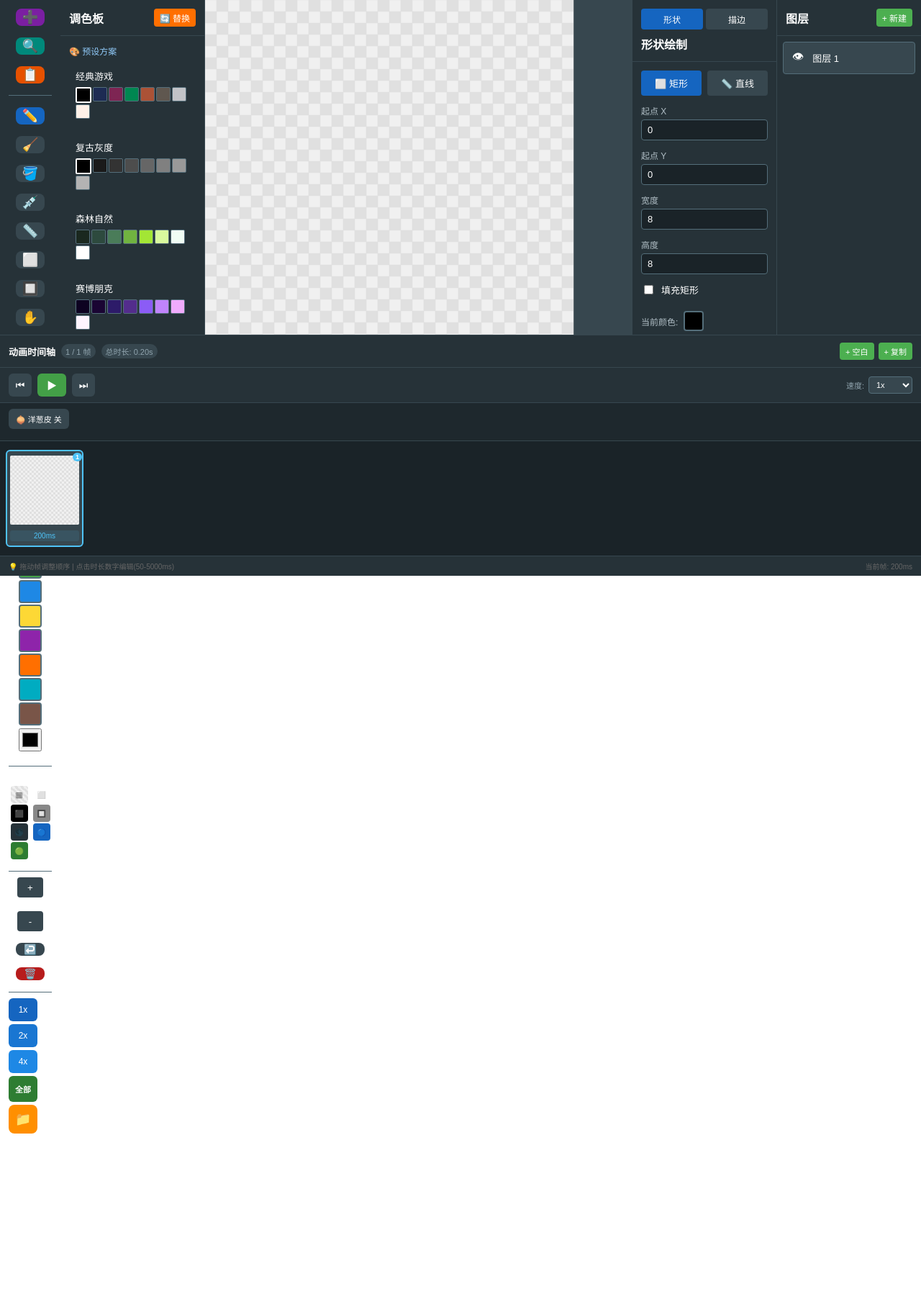
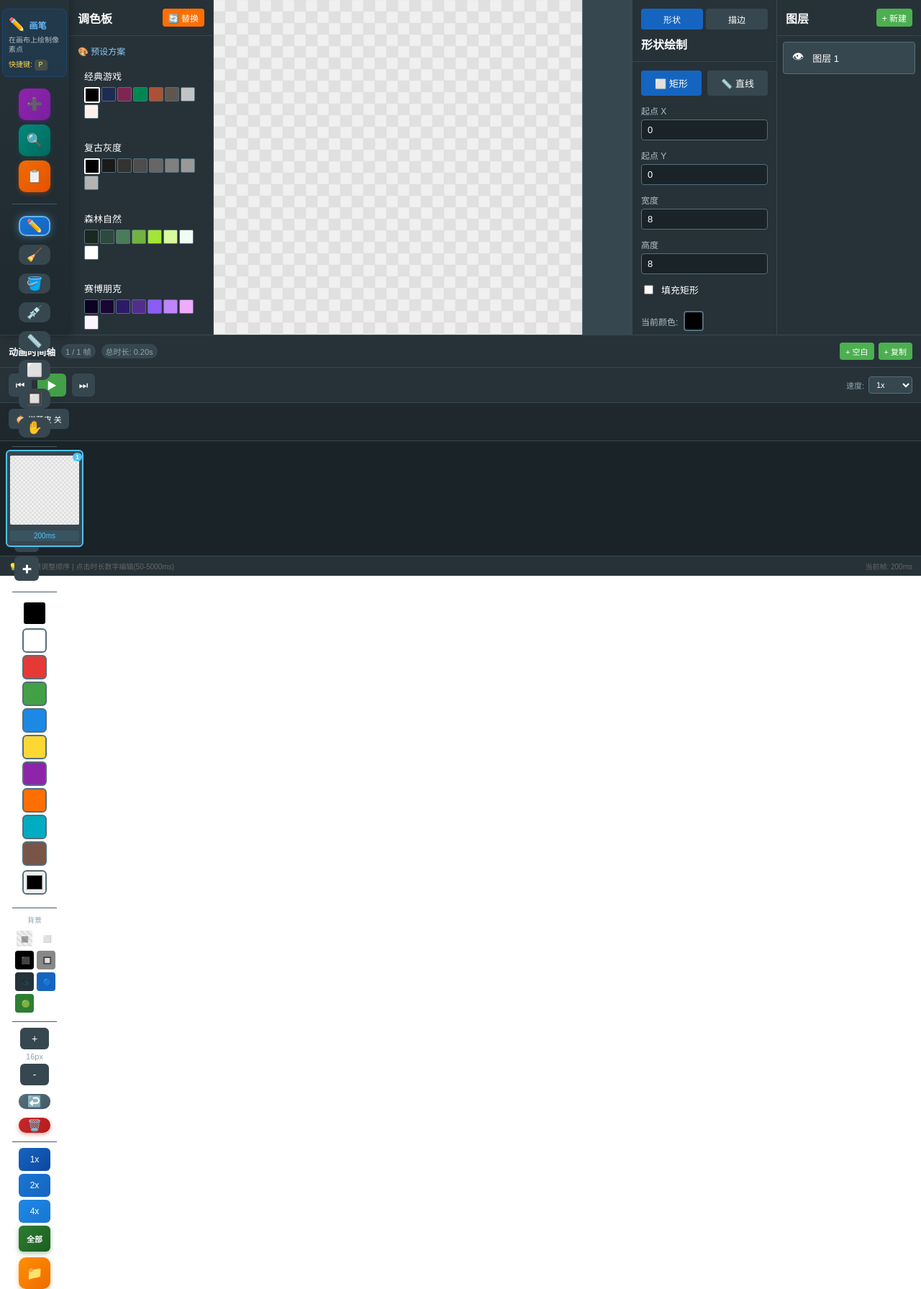
Before and after one commit to yuenlai/solo-6600008, a React (Vite) app in the folder frontend/: page / in a window 1280 px wide. Shown: the whole page at 72% size. Before the commit the page ends 1575 px from the top, so only its background shows below. Built offline with nearby package versions, Linux system fonts and the light colour scheme.

Commit message:
.1835502840582874:af01b14f73ab00382723c009ee12f969_6a25528faf95f8dc5097029d.6a255293af95f8dc5097029f.6a255293399ef0a8b32b5bbd:Trae CN.T(2026/6/7 19:14:27)

```diff
--- a/frontend/src/components/Toolbar.tsx
+++ b/frontend/src/components/Toolbar.tsx
@@ -1,19 +1,31 @@
-import React from 'react';
+import React, { useState } from 'react';
 import { useCanvasStore } from '../store/canvas';
 import { Tool, MirrorMode, BackgroundMode } from '../types';
 
-const MIRROR_MODES: { key: MirrorMode; label: string; title: string }[] = [
-  { key: 'none', label: '◯', title: '关闭镜像' },
-  { key: 'horizontal', label: '↔', title: '水平镜像' },
-  { key: 'vertical', label: '↕', title: '垂直镜像' },
-  { key: 'both', label: '✚', title: '双向镜像' },
+interface ToolInfo {
+  key: Tool;
+  label: string;
+  name: string;
+  description: string;
+  shortcut: string;
+}
+
+const TOOLS: ToolInfo[] = [
+  { key: 'pen', label: '✏️', name: '画笔', description: '在画布上绘制像素点', shortcut: 'P' },
+  { key: 'eraser', label: '🧹', name: '橡皮擦', description: '擦除画布上的像素', shortcut: 'E' },
+  { key: 'fill', label: '🪣', name: '填充', description: '填充相邻的同色区域', shortcut: 'G' },
+  { key: 'picker', label: '💉', name: '取色器', description: '从画布上拾取颜色', shortcut: 'I' },
+  { key: 'line', label: '📏', name: '直线', description: '绘制直线形状', shortcut: 'L' },
+  { key: 'rect', label: '⬜', name: '矩形', description: '绘制矩形形状', shortcut: 'R' },
+  { key: 'select', label: '🔲', name: '选择', description: '选择并移动区域', shortcut: 'V' },
+  { key: 'hand', label: '✋', name: '抓手', description: '拖动平移画布', shortcut: 'H' },
 ];
 
-const TOOLS: { key: Tool; label: string }[] = [
-  { key: 'pen', label: '✏️' }, { key: 'eraser', label: '🧹' },
-  { key: 'fill', label: '🪣' }, { key: 'picker', label: '💉' },
-  { key: 'line', label: '📏' }, { key: 'rect', label: '⬜' },
-  { key: 'select', label: '🔲' }, { key: 'hand', label: '✋' },
+const MIRROR_MODES: { key: MirrorMode; label: string; title: string; description: string }[] = [
+  { key: 'none', label: '◯', title: '关闭镜像', description: '禁用镜像绘制' },
+  { key: 'horizontal', label: '↔', title: '水平镜像', description: '沿垂直轴对称绘制' },
+  { key: 'vertical', label: '↕', title: '垂直镜像', description: '沿水平轴对称绘制' },
+  { key: 'both', label: '✚', title: '双向镜像', description: '同时沿两轴对称绘制' },
 ];
 
 const PALETTE = ['#000000','#ffffff','#e53935','#43a047','#1e88e5','#fdd835','#8e24aa','#ff6f00','#00acc1','#795548'];
@@ -28,63 +40,211 @@ const BACKGROUND_MODES: { key: BackgroundMode; label: string; title: string; col
   { key: 'green', label: '🟢', title: '绿色', color: '#2e7d32' },
 ];
 
+interface HoverState {
+  type: 'tool' | 'action' | 'mirror' | 'background';
+  key: string;
+  x: number;
+  y: number;
+}
+
 export const Toolbar: React.FC = () => {
   const { tool, setTool, color, setColor, zoom, setZoom, clearCanvas, undo, exportPNG, exportMultiSizePNG, toggleDraftPanel, toggleNewCanvasModal, toggleResizeCanvasModal, toggleTemplatePanel, mirrorMode, setMirrorMode, backgroundMode, setBackgroundMode } = useCanvasStore();
+  const [hover, setHover] = useState<HoverState | null>(null);
+
+  const currentTool = TOOLS.find(t => t.key === tool);
+
+  const getToolTipContent = () => {
+    if (!hover) return null;
+    if (hover.type === 'tool') {
+      const t = TOOLS.find(x => x.key === hover.key);
+      return t ? { name: t.name, description: t.description, shortcut: t.shortcut } : null;
+    }
+    if (hover.type === 'mirror') {
+      const m = MIRROR_MODES.find(x => x.key === hover.key);
+      return m ? { name: m.title, description: m.description, shortcut: '' } : null;
+    }
+    const actionTips: Record<string, { name: string; description: string; shortcut: string }> = {
+      new: { name: '新建画布', description: '创建新的像素画布', shortcut: 'Ctrl+N' },
+      resize: { name: '缩放画布', description: '调整画布尺寸', shortcut: '' },
+      template: { name: '像素模板', description: '从模板库选择', shortcut: '' },
+      undo: { name: '撤销', description: '撤销上一步操作', shortcut: 'Ctrl+Z' },
+      clear: { name: '清空画布', description: '清除当前图层内容', shortcut: '' },
+      export1: { name: '导出 PNG (1x)', description: '导出原始尺寸图片', shortcut: '' },
+      export2: { name: '导出 PNG (2x)', description: '导出2倍放大图片', shortcut: '' },
+      export4: { name: '导出 PNG (4x)', description: '导出4倍放大图片', shortcut: '' },
+      exportAll: { name: '批量导出', description: '同时导出1x/2x/4x尺寸', shortcut: '' },
+      draft: { name: '本地草稿箱', description: '查看和管理保存的草稿', shortcut: '' },
+    };
+    return actionTips[hover.key] || null;
+  };
+
+  const tipContent = getToolTipContent();
+
   return (
-    <div style={{ display: 'flex', flexDirection: 'column', gap: '16px', padding: '12px', background: '#263238', color: '#fff', width: '60px', alignItems: 'center' }}>
-      <button onClick={toggleNewCanvasModal} title="新建画布" style={{ width: '40px', height: '40px', borderRadius: '8px', border: 'none', background: '#7b1fa2', color: '#fff', cursor: 'pointer', fontSize: '18px' }}>➕</button>
-      <button onClick={toggleResizeCanvasModal} title="缩放画布" style={{ width: '40px', height: '40px', borderRadius: '8px', border: 'none', background: '#00897b', color: '#fff', cursor: 'pointer', fontSize: '18px' }}>🔍</button>
-      <button onClick={toggleTemplatePanel} title="像素模板" style={{ width: '40px', height: '40px', borderRadius: '8px', border: 'none', background: '#e65100', color: '#fff', cursor: 'pointer', fontSize: '18px' }}>📋</button>
-      <div style={{ borderTop: '1px solid #546e7a', width: '100%' }} />
+    <div style={{ position: 'relative', display: 'flex', flexDirection: 'column', gap: '12px', padding: '12px', background: 'linear-gradient(180deg, #263238 0%, #1e2a2f 100%)', color: '#fff', width: '72px', alignItems: 'center', boxShadow: '2px 0 12px rgba(0,0,0,0.3)' }}>
+      {currentTool && (
+        <div style={{ width: '100%', padding: '10px 8px', background: 'rgba(21, 101, 192, 0.15)', borderRadius: '8px', border: '1px solid rgba(21, 101, 192, 0.3)', marginBottom: '4px' }}>
+          <div style={{ display: 'flex', alignItems: 'center', gap: '6px', marginBottom: '4px' }}>
+            <span style={{ fontSize: '18px' }}>{currentTool.label}</span>
+            <span style={{ fontSize: '12px', fontWeight: 'bold', color: '#64b5f6' }}>{currentTool.name}</span>
+          </div>
+          <div style={{ fontSize: '10px', color: '#b0bec5', lineHeight: '1.3' }}>{currentTool.description}</div>
+          <div style={{ marginTop: '6px', fontSize: '10px', color: '#ffd54f' }}>
+            快捷键: <span style={{ background: 'rgba(255,213,79,0.15)', padding: '2px 6px', borderRadius: '4px', fontFamily: 'monospace' }}>{currentTool.shortcut}</span>
+          </div>
+        </div>
+      )}
+      <div style={{ display: 'flex', flexDirection: 'column', gap: '6px', width: '100%', alignItems: 'center' }}>
+        <button
+          onClick={toggleNewCanvasModal}
+          onMouseEnter={(e) => setHover({ type: 'action', key: 'new', x: e.clientX, y: e.clientY })}
+          onMouseLeave={() => setHover(null)}
+          style={{ width: '44px', height: '44px', borderRadius: '10px', border: 'none', background: 'linear-gradient(135deg, #8e24aa 0%, #7b1fa2 100%)', color: '#fff', cursor: 'pointer', fontSize: '18px', transition: 'all 0.2s', boxShadow: '0 2px 6px rgba(123, 31, 162, 0.4)' }}
+        >➕</button>
+        <button
+          onClick={toggleResizeCanvasModal}
+          onMouseEnter={(e) => setHover({ type: 'action', key: 'resize', x: e.clientX, y: e.clientY })}
+          onMouseLeave={() => setHover(null)}
+          style={{ width: '44px', height: '44px', borderRadius: '10px', border: 'none', background: 'linear-gradient(135deg, #00897b 0%, #00695c 100%)', color: '#fff', cursor: 'pointer', fontSize: '18px', transition: 'all 0.2s', boxShadow: '0 2px 6px rgba(0, 105, 92, 0.4)' }}
+        >🔍</button>
+        <button
+          onClick={toggleTemplatePanel}
+          onMouseEnter={(e) => setHover({ type: 'action', key: 'template', x: e.clientX, y: e.clientY })}
+          onMouseLeave={() => setHover(null)}
+          style={{ width: '44px', height: '44px', borderRadius: '10px', border: 'none', background: 'linear-gradient(135deg, #ef6c00 0%, #e65100 100%)', color: '#fff', cursor: 'pointer', fontSize: '18px', transition: 'all 0.2s', boxShadow: '0 2px 6px rgba(230, 81, 0, 0.4)' }}
+        >📋</button>
+      </div>
+      <div style={{ borderTop: '1px solid #455a64', width: '85%', margin: '4px 0' }} />
       {TOOLS.map(t => (
-        <button key={t.key} onClick={() => setTool(t.key)} title={t.key}
-          style={{ width: '40px', height: '40px', borderRadius: '8px', border: 'none',
-            background: tool === t.key ? '#1565c0' : '#37474f', cursor: 'pointer', fontSize: '18px' }}>{t.label}</button>
+        <button
+          key={t.key}
+          onClick={() => setTool(t.key)}
+          onMouseEnter={(e) => setHover({ type: 'tool', key: t.key, x: e.clientX, y: e.clientY })}
+          onMouseLeave={() => setHover(null)}
+          style={{
+            width: '44px', height: '44px', borderRadius: '10px', border: tool === t.key ? '2px solid #64b5f6' : '2px solid transparent',
+            background: tool === t.key ? 'linear-gradient(135deg, #1976d2 0%, #1565c0 100%)' : '#37474f',
+            cursor: 'pointer', fontSize: '18px', transition: 'all 0.2s',
+            boxShadow: tool === t.key ? '0 0 12px rgba(100, 181, 246, 0.5)' : 'none',
+          }}
+        >{t.label}</button>
       ))}
-      <div style={{ borderTop: '1px solid #546e7a', width: '100%', paddingTop: '8px' }}>
-        <div style={{ fontSize: '10px', marginBottom: '4px', textAlign: 'center' }}>镜像</div>
+      <div style={{ borderTop: '1px solid #455a64', width: '85%', paddingTop: '8px' }}>
+        <div style={{ fontSize: '10px', marginBottom: '6px', textAlign: 'center', color: '#90a4ae', fontWeight: 500 }}>镜像</div>
         {MIRROR_MODES.map(m => (
-          <button key={m.key} onClick={() => setMirrorMode(m.key)} title={m.title}
-            style={{ width: '32px', height: '32px', borderRadius: '4px', border: 'none', margin: '2px',
-              background: mirrorMode === m.key ? '#ff6f00' : '#37474f', color: '#fff', cursor: 'pointer', fontSize: '14px' }}>{m.label}</button>
+          <button
+            key={m.key}
+            onClick={() => setMirrorMode(m.key)}
+            onMouseEnter={(e) => setHover({ type: 'mirror', key: m.key, x: e.clientX, y: e.clientY })}
+            onMouseLeave={() => setHover(null)}
+            style={{ width: '34px', height: '34px', borderRadius: '6px', border: mirrorMode === m.key ? '2px solid #ffb74d' : '2px solid transparent', margin: '3px',
+              background: mirrorMode === m.key ? 'linear-gradient(135deg, #ff8f00 0%, #ef6c00 100%)' : '#37474f', color: '#fff', cursor: 'pointer', fontSize: '14px', transition: 'all 0.2s' }}
+          >{m.label}</button>
         ))}
       </div>
-      <div style={{ borderTop: '1px solid #546e7a', width: '100%', paddingTop: '8px' }}>
+      <div style={{ borderTop: '1px solid #455a64', width: '85%', paddingTop: '8px' }}>
         {PALETTE.map(c => (
-          <div key={c} onClick={() => setColor(c)}
-            style={{ width: '28px', height: '28px', margin: '2px auto', borderRadius: '4px', background: c,
-              border: color === c ? '3px solid #fff' : '2px solid #546e7a', cursor: 'pointer' }} />
+          <div
+            key={c}
+            onClick={() => setColor(c)}
+            style={{ width: '30px', height: '30px', margin: '3px auto', borderRadius: '6px', background: c,
+              border: color === c ? '3px solid #fff' : '2px solid #546e7a', cursor: 'pointer', transition: 'all 0.2s', boxShadow: color === c ? '0 0 8px rgba(255,255,255,0.4)' : 'none' }}
+          />
         ))}
         <input type="color" value={color} onChange={e => setColor(e.target.value)}
-          style={{ width: '32px', height: '32px', margin: '4px auto', display: 'block', cursor: 'pointer' }} />
+          style={{ width: '34px', height: '34px', margin: '6px auto', display: 'block', cursor: 'pointer', borderRadius: '6px', border: '2px solid #546e7a' }} />
       </div>
-      <div style={{ borderTop: '1px solid #546e7a', width: '100%', paddingTop: '8px' }}>
-        <div style={{ fontSize: '10px', marginBottom: '4px', textAlign: 'center' }}>背景</div>
-        <div style={{ display: 'grid', gridTemplateColumns: 'repeat(2, 1fr)', gap: '2px', justifyItems: 'center' }}>
+      <div style={{ borderTop: '1px solid #455a64', width: '85%', paddingTop: '8px' }}>
+        <div style={{ fontSize: '10px', marginBottom: '6px', textAlign: 'center', color: '#90a4ae', fontWeight: 500 }}>背景</div>
+        <div style={{ display: 'grid', gridTemplateColumns: 'repeat(2, 1fr)', gap: '4px', justifyItems: 'center', padding: '0 4px' }}>
           {BACKGROUND_MODES.map(bg => (
-            <button key={bg.key} onClick={() => setBackgroundMode(bg.key)} title={bg.title}
-              style={{ width: '24px', height: '24px', borderRadius: '4px', border: 'none',
+            <button
+              key={bg.key}
+              onClick={() => setBackgroundMode(bg.key)}
+              title={bg.title}
+              style={{ width: '26px', height: '26px', borderRadius: '4px', border: backgroundMode === bg.key ? '2px solid #fff' : '2px solid transparent',
                 background: Array.isArray(bg.color) ? `linear-gradient(45deg, ${bg.color[0]} 25%, ${bg.color[1]} 25%, ${bg.color[1]} 50%, ${bg.color[0]} 50%, ${bg.color[0]} 75%, ${bg.color[1]} 75%)` : bg.color,
                 backgroundSize: Array.isArray(bg.color) ? '8px 8px' : 'auto',
-                boxShadow: backgroundMode === bg.key ? '0 0 0 2px #fff' : 'none',
-                cursor: 'pointer', fontSize: '10px' }}>{bg.label}</button>
+                cursor: 'pointer', fontSize: '10px', transition: 'all 0.2s' }}
+            >{bg.label}</button>
           ))}
         </div>
       </div>
-      <div style={{ borderTop: '1px solid #546e7a', width: '100%', paddingTop: '8px', display: 'flex', flexDirection: 'column', gap: '4px', alignItems: 'center' }}>
-        <button onClick={() => setZoom(Math.min(zoom + 4, 40))} style={{ width: '36px', height: '28px', borderRadius: '4px', border: 'none', background: '#37474f', color: '#fff', cursor: 'pointer' }}>+</button>
-        <span style={{ fontSize: '10px' }}>{zoom}px</span>
-        <button onClick={() => setZoom(Math.max(zoom - 4, 4))} style={{ width: '36px', height: '28px', borderRadius: '4px', border: 'none', background: '#37474f', color: '#fff', cursor: 'pointer' }}>-</button>
+      <div style={{ borderTop: '1px solid #455a64', width: '85%', paddingTop: '8px', display: 'flex', flexDirection: 'column', gap: '4px', alignItems: 'center' }}>
+        <button onClick={() => setZoom(Math.min(zoom + 4, 40))} style={{ width: '40px', height: '30px', borderRadius: '6px', border: 'none', background: '#37474f', color: '#fff', cursor: 'pointer', fontSize: '14px', transition: 'all 0.2s' }}>+</button>
+        <span style={{ fontSize: '11px', color: '#90a4ae', fontWeight: 500 }}>{zoom}px</span>
+        <button onClick={() => setZoom(Math.max(zoom - 4, 4))} style={{ width: '40px', height: '30px', borderRadius: '6px', border: 'none', background: '#37474f', color: '#fff', cursor: 'pointer', fontSize: '14px', transition: 'all 0.2s' }}>-</button>
       </div>
-      <button onClick={undo} style={{ width: '40px', height: '40px', borderRadius: '8px', border: 'none', background: '#37474f', cursor: 'pointer', fontSize: '14px' }}>↩️</button>
-      <button onClick={clearCanvas} style={{ width: '40px', height: '40px', borderRadius: '8px', border: 'none', background: '#b71c1c', color: '#fff', cursor: 'pointer', fontSize: '14px' }}>🗑️</button>
-      <div style={{ borderTop: '1px solid #546e7a', width: '100%', paddingTop: '8px' }}>
-        <button onClick={() => exportPNG(1)} title="导出 PNG (1x)" style={{ width: '40px', height: '32px', borderRadius: '6px', border: 'none', background: '#1565c0', color: '#fff', cursor: 'pointer', fontSize: '12px', marginBottom: '4px' }}>1x</button>
-        <button onClick={() => exportPNG(2)} title="导出 PNG (2x)" style={{ width: '40px', height: '32px', borderRadius: '6px', border: 'none', background: '#1976d2', color: '#fff', cursor: 'pointer', fontSize: '12px', marginBottom: '4px' }}>2x</button>
-        <button onClick={() => exportPNG(4)} title="导出 PNG (4x)" style={{ width: '40px', height: '32px', borderRadius: '6px', border: 'none', background: '#1e88e5', color: '#fff', cursor: 'pointer', fontSize: '12px', marginBottom: '4px' }}>4x</button>
-        <button onClick={() => exportMultiSizePNG()} title="批量导出 (1x+2x+4x)" style={{ width: '40px', height: '36px', borderRadius: '6px', border: 'none', background: '#2e7d32', color: '#fff', cursor: 'pointer', fontSize: '11px', marginBottom: '4px', fontWeight: 'bold' }}>全部</button>
-        <button onClick={toggleDraftPanel} title="本地草稿箱" style={{ width: '40px', height: '40px', borderRadius: '8px', border: 'none', background: '#ff8f00', color: '#fff', cursor: 'pointer', fontSize: '18px' }}>📁</button>
+      <button
+        onClick={undo}
+        onMouseEnter={(e) => setHover({ type: 'action', key: 'undo', x: e.clientX, y: e.clientY })}
+        onMouseLeave={() => setHover(null)}
+        style={{ width: '44px', height: '44px', borderRadius: '10px', border: 'none', background: 'linear-gradient(135deg, #546e7a 0%, #455a64 100%)', cursor: 'pointer', fontSize: '16px', transition: 'all 0.2s', color: '#fff' }}
+      >↩️</button>
+      <button
+        onClick={clearCanvas}
+        onMouseEnter={(e) => setHover({ type: 'action', key: 'clear', x: e.clientX, y: e.clientY })}
+        onMouseLeave={() => setHover(null)}
+        style={{ width: '44px', height: '44px', borderRadius: '10px', border: 'none', background: 'linear-gradient(135deg, #c62828 0%, #b71c1c 100%)', color: '#fff', cursor: 'pointer', fontSize: '16px', transition: 'all 0.2s', boxShadow: '0 2px 6px rgba(183, 28, 28, 0.4)' }}
+      >🗑️</button>
+      <div style={{ borderTop: '1px solid #455a64', width: '85%', paddingTop: '8px', display: 'flex', flexDirection: 'column', alignItems: 'center', gap: '4px' }}>
+        <button
+          onClick={() => exportPNG(1)}
+          onMouseEnter={(e) => setHover({ type: 'action', key: 'export1', x: e.clientX, y: e.clientY })}
+          onMouseLeave={() => setHover(null)}
+          style={{ width: '44px', height: '32px', borderRadius: '6px', border: 'none', background: 'linear-gradient(135deg, #1565c0 0%, #0d47a1 100%)', color: '#fff', cursor: 'pointer', fontSize: '12px', fontWeight: 500, transition: 'all 0.2s' }}
+        >1x</button>
+        <button
+          onClick={() => exportPNG(2)}
+          onMouseEnter={(e) => setHover({ type: 'action', key: 'export2', x: e.clientX, y: e.clientY })}
+          onMouseLeave={() => setHover(null)}
+          style={{ width: '44px', height: '32px', borderRadius: '6px', border: 'none', background: 'linear-gradient(135deg, #1976d2 0%, #1565c0 100%)', color: '#fff', cursor: 'pointer', fontSize: '12px', fontWeight: 500, transition: 'all 0.2s' }}
+        >2x</button>
+        <button
+          onClick={() => exportPNG(4)}
+          onMouseEnter={(e) => setHover({ type: 'action', key: 'export4', x: e.clientX, y: e.clientY })}
+          onMouseLeave={() => setHover(null)}
+          style={{ width: '44px', height: '32px', borderRadius: '6px', border: 'none', background: 'linear-gradient(135deg, #1e88e5 0%, #1976d2 100%)', color: '#fff', cursor: 'pointer', fontSize: '12px', fontWeight: 500, transition: 'all 0.2s' }}
+        >4x</button>
+        <button
+          onClick={() => exportMultiSizePNG()}
+          onMouseEnter={(e) => setHover({ type: 'action', key: 'exportAll', x: e.clientX, y: e.clientY })}
+          onMouseLeave={() => setHover(null)}
+          style={{ width: '44px', height: '36px', borderRadius: '6px', border: 'none', background: 'linear-gradient(135deg, #2e7d32 0%, #1b5e20 100%)', color: '#fff', cursor: 'pointer', fontSize: '11px', fontWeight: 'bold', transition: 'all 0.2s', boxShadow: '0 2px 6px rgba(27, 94, 32, 0.4)' }}
+        >全部</button>
+        <button
+          onClick={toggleDraftPanel}
+          onMouseEnter={(e) => setHover({ type: 'action', key: 'draft', x: e.clientX, y: e.clientY })}
+          onMouseLeave={() => setHover(null)}
+          style={{ width: '44px', height: '44px', borderRadius: '10px', border: 'none', background: 'linear-gradient(135deg, #ff8f00 0%, #ef6c00 100%)', color: '#fff', cursor: 'pointer', fontSize: '18px', transition: 'all 0.2s', boxShadow: '0 2px 6px rgba(239, 108, 0, 0.4)', marginTop: '4px' }}
+        >📁</button>
       </div>
+      {tipContent && (
+        <div style={{
+          position: 'fixed',
+          left: '96px',
+          top: hover?.y ? hover.y - 10 : 0,
+          transform: 'translateY(-50%)',
+          background: 'rgba(33, 33, 33, 0.95)',
+          color: '#fff',
+          padding: '10px 14px',
+          borderRadius: '8px',
+          fontSize: '12px',
+          zIndex: 1000,
+          pointerEvents: 'none',
+          boxShadow: '0 4px 20px rgba(0,0,0,0.4)',
+          border: '1px solid rgba(255,255,255,0.1)',
+          minWidth: '160px',
+        }}>
+          <div style={{ fontWeight: 'bold', color: '#64b5f6', marginBottom: '4px', fontSize: '13px' }}>{tipContent.name}</div>
+          <div style={{ color: '#b0bec5', lineHeight: '1.4', marginBottom: '6px' }}>{tipContent.description}</div>
+          {tipContent.shortcut && (
+            <div style={{ color: '#ffd54f', fontSize: '11px' }}>
+              快捷键: <span style={{ background: 'rgba(255,213,79,0.15)', padding: '2px 6px', borderRadius: '4px', fontFamily: 'monospace' }}>{tipContent.shortcut}</span>
+            </div>
+          )}
+        </div>
+      )}
     </div>
   );
 };
```
